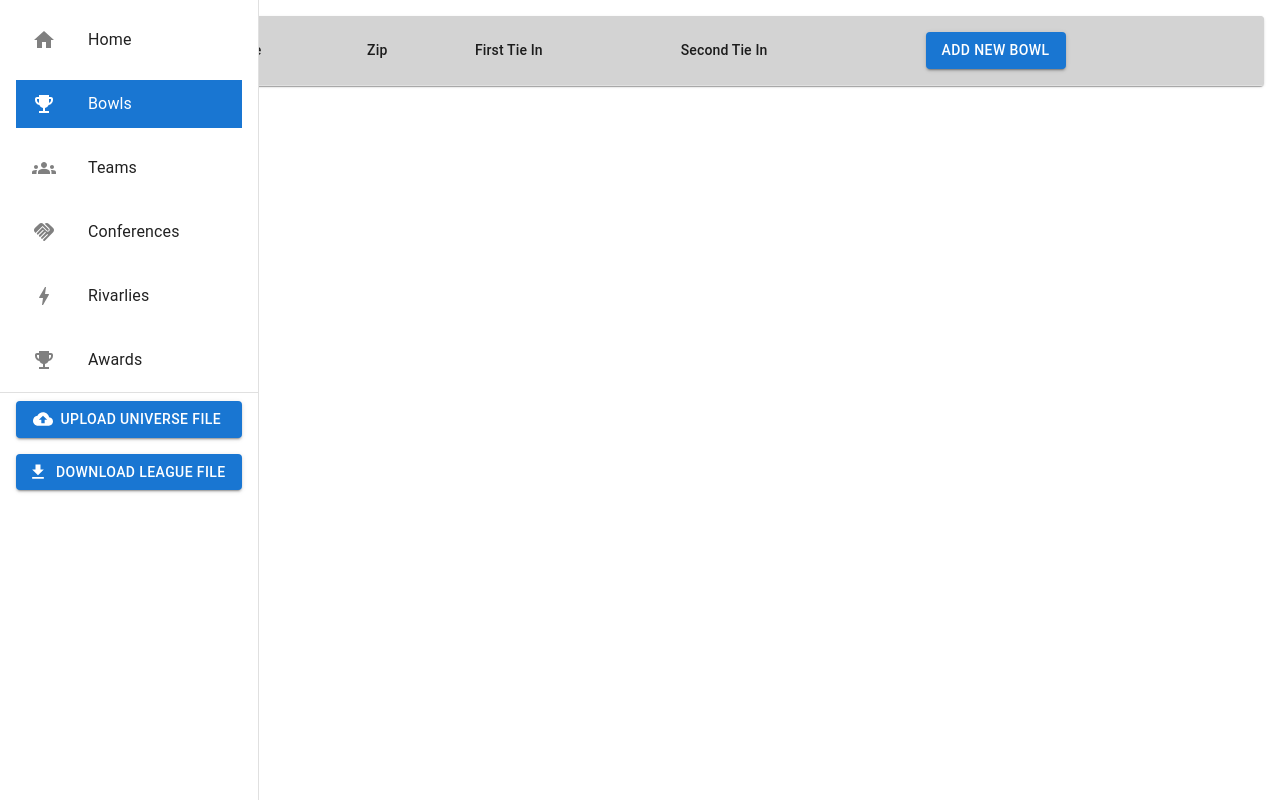
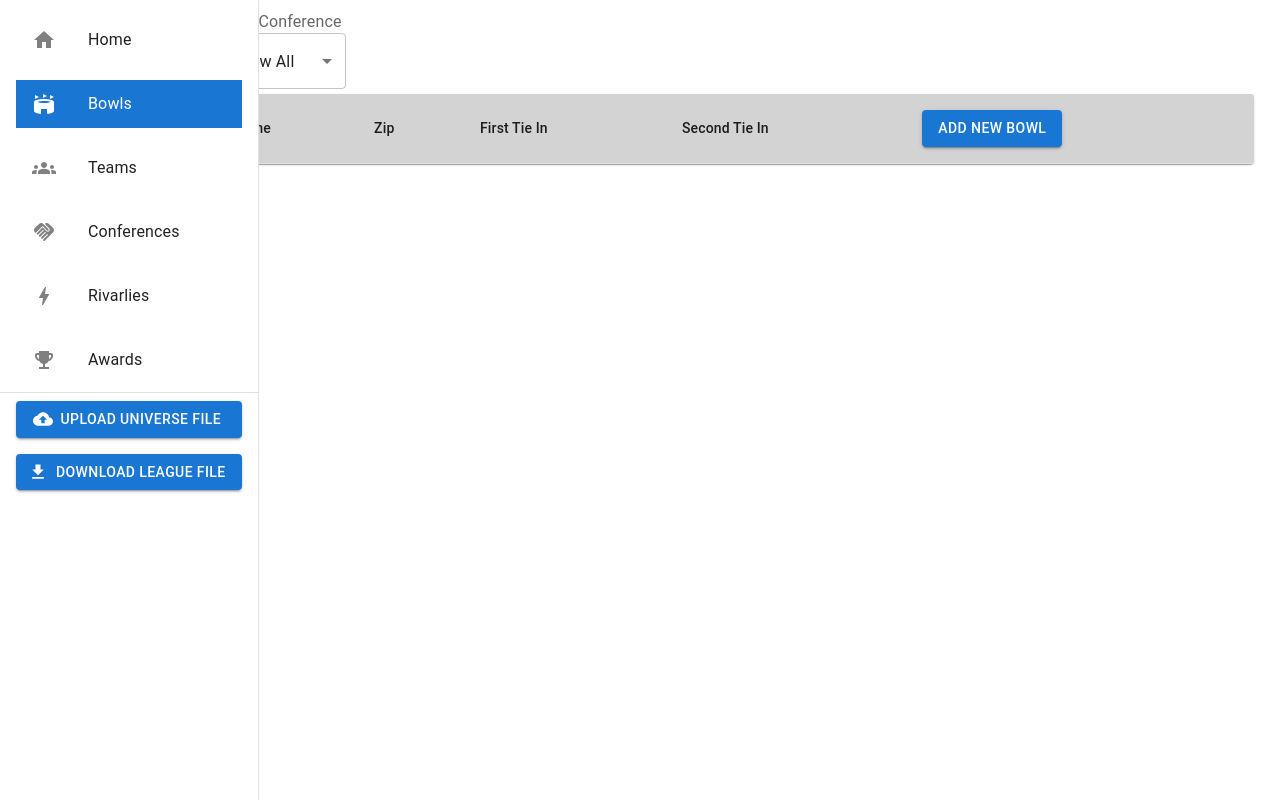
Before and after one commit to WanderingCard/cfc-league-editor, a React (Create React App) app: page /bowls in a window 1280 px wide. Built offline with nearby package versions, Linux system fonts and the light colour scheme.

Commit message:
Added Filter to Bowl Games Table (TODO: Fix editing)

```diff
--- a/src/Components/Tables/TeamTable.js
+++ b/src/Components/Tables/TeamTable.js
@@ -3,6 +3,11 @@ import { Box, Collapse, Grid2, IconButton, Paper, Table, TableBody, TableCell, T
 import * as React from 'react';
 import TeamEditor from '../Editors/TeamEditor';
 import ColorLabel from '../Display/ColorLabel';
+
+function teamLevels(team) {
+    const attributes = team.attributes;
+    return attributes.facilities + attributes.stadium + attributes.collegeLife + attributes.academics + attributes.marketing;
+}
 
 function Row({ team, handleEditorClick }) {
     const [open, setOpen] = React.useState(false);
@@ -29,7 +34,7 @@ function Row({ team, handleEditorClick }) {
                 </TableCell>
                 <TableCell>{team.zipcode}</TableCell>
                 <TableCell>{team.attributes.prestige}</TableCell>
-                <TableCell>{team.attributes.totalLevels}</TableCell>
+                <TableCell>{teamLevels(team)}</TableCell>
                 <TableCell>{team.rivalAbbreviation}</TableCell>
                 <TableCell>
                     <IconButton
--- a/src/Pages/BowlsGames.js
+++ b/src/Pages/BowlsGames.js
@@ -1,20 +1,55 @@
 import { useEffect, useState } from "react";
 import { getConferenceNames, getStoredData, storeData } from "../localstorage";
 import BowlGamesTable from "../Components/Tables/BowlGamesTable";
+import { InputLabel, MenuItem, Select, Typography } from "@mui/material";
 
-export default function BowlGames () {
+export default function BowlGames() {
     const [bowlList, setBowlList] = useState([]);
+    const [displayBowls, setDisplayBowls] = useState([]);
+    const [conferenceFilter, setConfFilter] = useState("none");
     const [conferenceNames, setNames] = useState([]);
 
     useEffect(() => {
         var bowls = getStoredData("Bowls");
         console.log("Bowl List: " + bowls)
-        if(bowls)
+        if (bowls)
             setBowlList(bowls);
         else
             setBowlList([]);
         setNames(getConferenceNames());
     }, [])
+
+    useEffect(() => {
+        if (conferenceFilter === "none") {
+            setDisplayBowls(bowlList);
+        } else {
+            var filtered = bowlList.filter((bowl) => {
+                if(!bowl.tieIn)
+                    return false;
+                if (bowl.tieIn.first && bowl.tieIn.first.constructor !== Array) {
+                    if (bowl.tieIn.first === conferenceFilter)
+                        return true;
+                } else if(bowl.tieIn.first) {
+                    for (var i = 0; i < bowl.tieIn.first.length; i++) {
+                        if (bowl.tieIn.first[i] === conferenceFilter)
+                            return true;
+                    }
+                }
+
+                if (bowl.tieIn.second && bowl.tieIn.second.constructor !== Array) {
+                    return (bowl.tieIn.second === conferenceFilter)
+                } else if(bowl.tieIn.second){
+                    for (var i = 0; i < bowl.tieIn.first.second; i++) {
+                        if (bowl.tieIn.second[i] === conferenceFilter)
+                            return true;
+                    }
+                }
+                return false;
+            })
+            console.log(filtered);
+            setDisplayBowls(filtered);
+        }
+    }, [bowlList, conferenceFilter])
 
     function handleBowlChange(i, gameInfo) {
         var modifiedBowlArray = bowlList;
@@ -24,11 +59,30 @@ export default function BowlGames () {
     }
 
     return (
-        <BowlGamesTable
-            bowlGames={bowlList}
-            conferenceNames={conferenceNames}
-            editSubmit={handleBowlChange}
-            setBowlGames={setBowlList}
-        />
+        <>
+            <InputLabel id='ConfFilter'>Filter Conference</InputLabel>
+            <Select
+                style={{ width: '10vw', marginBottom: '5px' }}
+                labelId='ConfFilter'
+                id='ConferenceFilter'
+                value={conferenceFilter}
+                onChange={(event) => {
+                    setConfFilter(event.target.value);
+                    console.log(event.target.value);
+                }}
+            >
+                {["none", ...conferenceNames].map((name) => (
+                    <MenuItem key={name} value={name}>
+                        {name !== "none" ? name : 'Show All'}
+                    </MenuItem>
+                ))}
+            </Select>
+            <BowlGamesTable
+                bowlGames={displayBowls}
+                conferenceNames={conferenceNames}
+                editSubmit={handleBowlChange}
+                setBowlGames={setBowlList}
+            />
+        </>
     )
 }
--- a/src/Pages/Layout.js
+++ b/src/Pages/Layout.js
@@ -1,4 +1,4 @@
-import { Bolt, EmojiEvents, Groups, Handshake, Home } from "@mui/icons-material";
+import { Bolt, EmojiEvents, Groups, Handshake, Home, Stadium } from "@mui/icons-material";
 import NavBar from "../Components/NavBar";
 import { Box } from "@mui/material";
 import { Outlet } from "react-router-dom";
@@ -13,7 +13,7 @@ export default function Layout({selected}) {
         {
             label: 'Bowls',
             path: '/bowls',
-            icon: <EmojiEvents />
+            icon: <Stadium />
         },
         {
             label: 'Teams',
@@ -42,7 +42,7 @@ export default function Layout({selected}) {
         <NavBar
             options={navOptions}
         />
-        <main style={{flexGrow: 1, padding: "16px"}}>
+        <main style={{flexGrow: 1, paddingTop:'10px', paddingLeft: '2vw', paddingRight:'2vw'}}>
             <Outlet />
         </main>
     </div>
```
